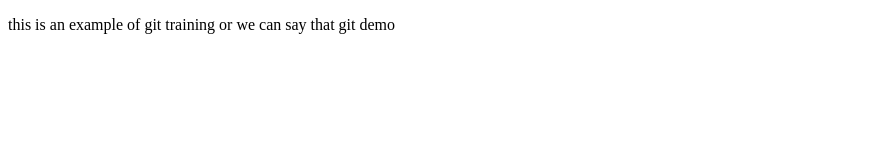
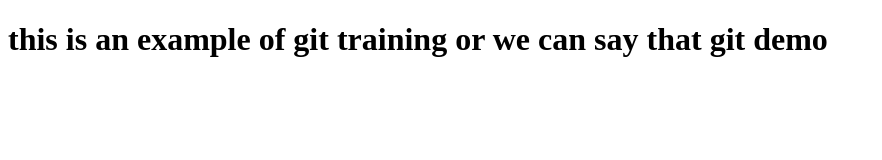
Before and after one commit to Thekapilpatel/test-repo, a plain HTML site: page index.html in a window 1280 px wide. Shown: the whole page, without its empty margins (0-882 px from the left). Drawn offline with Linux system fonts and the light colour scheme.

Commit message:
Update index.html replace h1 inistead of p
adding h1 tag in the place of p tag in index.html

```diff
--- a/index.html
+++ b/index.html
@@ -7,6 +7,6 @@
 </head>
 <body>
 
-    <p>this is an example of git training or we can say that git demo </p>
+    <h1>this is an example of git training or we can say that git demo </h1>
 </body>
 </html>
```
